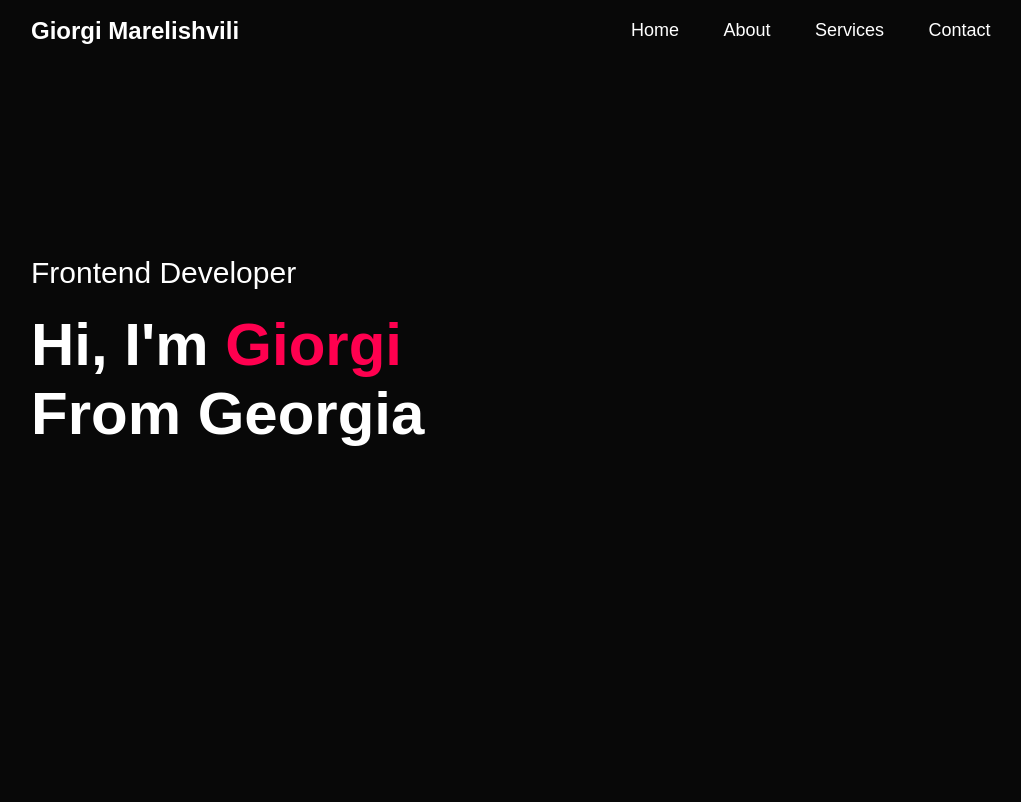
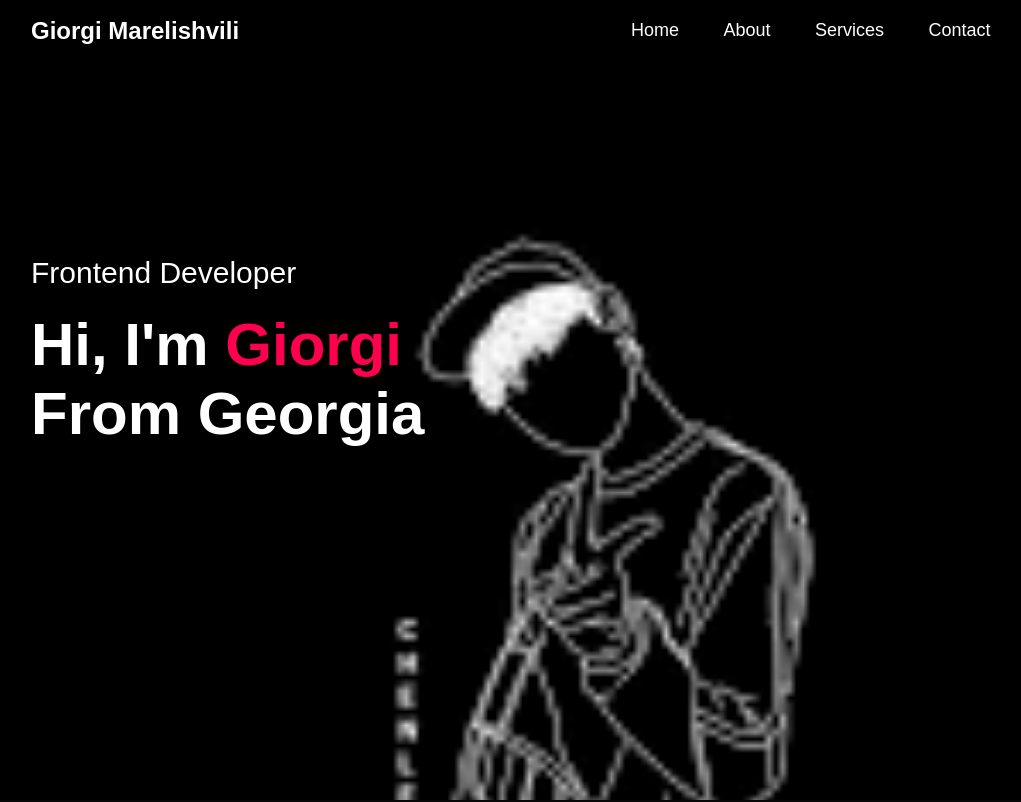
Before and after one commit to GiorgiMarelishvili/GiorgiMarelishvili, a plain HTML site: page index.html in a window 1280 px wide. Shown: the top 802 px of the page, without its empty margins (97-1118 px from the left). Drawn offline with Linux system fonts and the light colour scheme; files whose address does not match are found by name.

Commit message:
Update style.css

```diff
--- a/style.css
+++ b/style.css
@@ -14,7 +14,7 @@ body{
 #header{
     width: 100%;
     height: 100vh;
-    background-image: url(./assets/giorgi.png);
+    background-image: url(giorgi.png);
     background-size: cover;
     background-position: center;
 }
```
